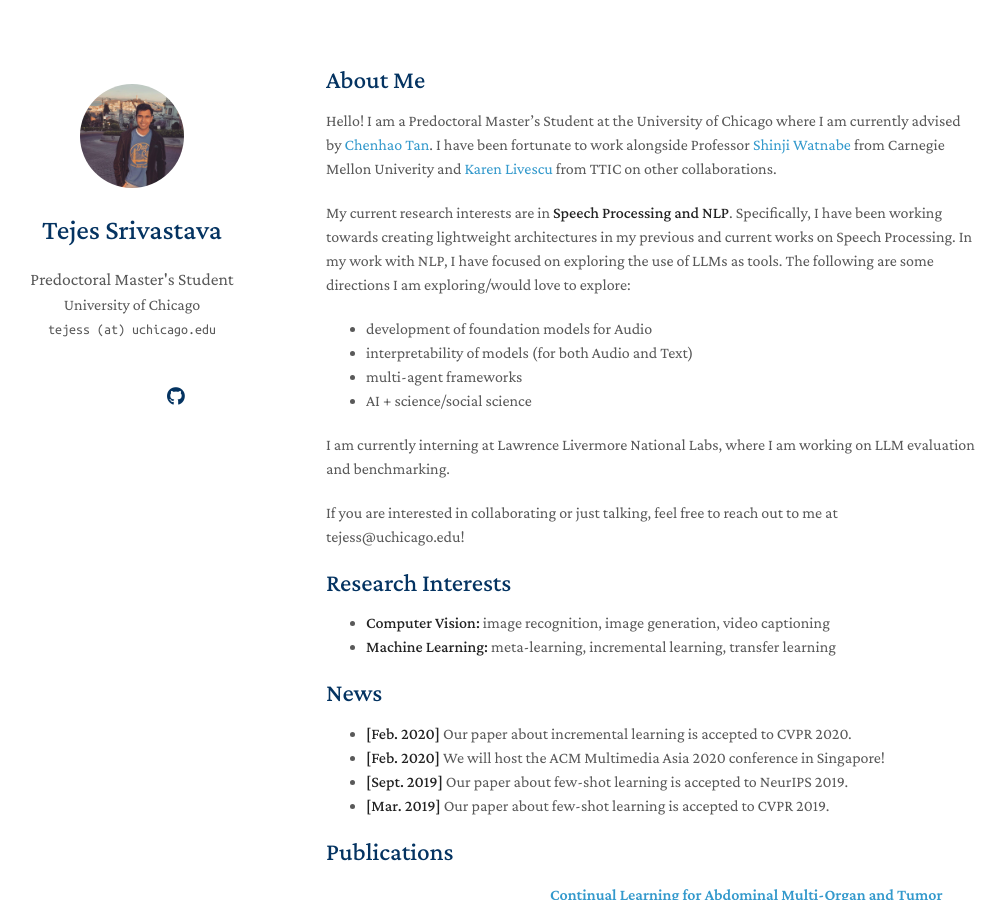
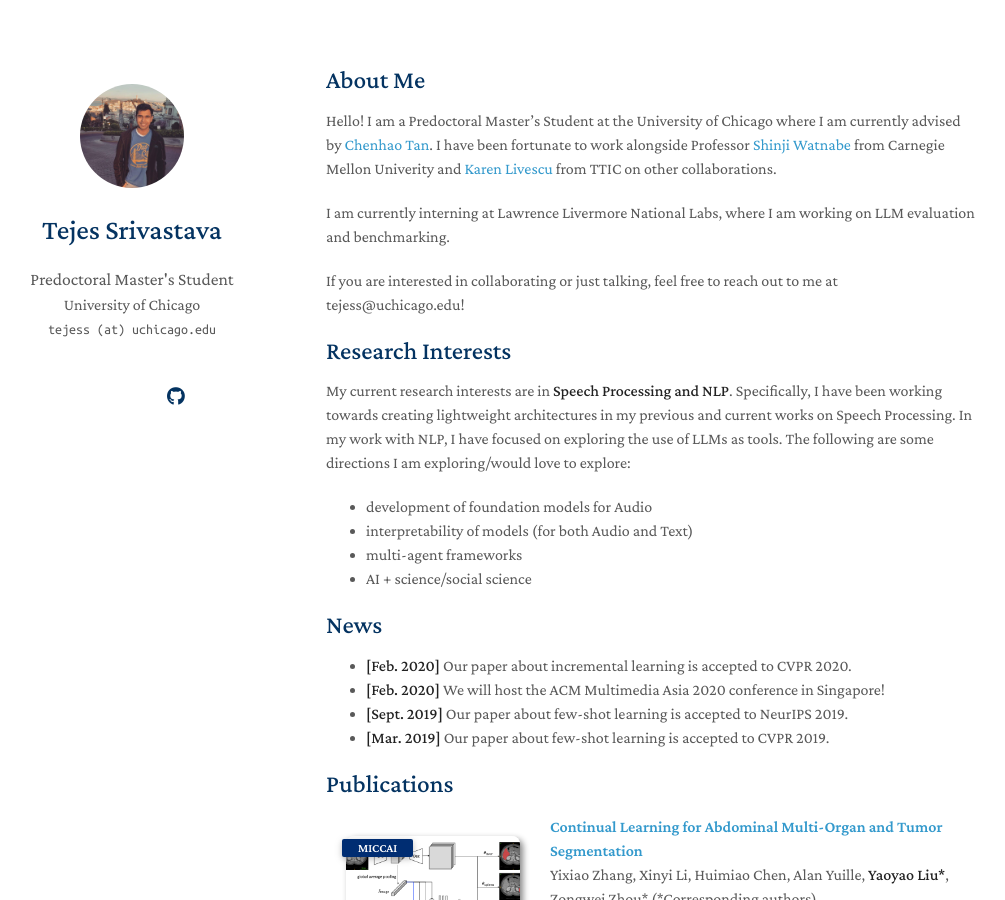
Before and after one commit to tejess/tejess.github.io, a Jekyll site: the page built from index.md, in a window 1280 px wide and 900 px high. Shown: the whole window, without its empty margins (144-1149 px from the left). Built offline with Jekyll 4.4.1, drawn with Linux system fonts in a browser that asks for light colours; a style sheet for code colours, icons or effects is not loaded; our own code applies the rules of GitHub Pages for plain Markdown files.

Commit message:
Update index.md

```diff
--- a/index.md
+++ b/index.md
@@ -6,20 +6,17 @@ layout: homepage
 
 Hello! I am a Predoctoral Master's Student at the University of Chicago where I am currently advised by [Chenhao Tan](https://chenhaot.com/). I have been fortunate to work alongside Professor [Shinji Watnabe](https://www.wavlab.org/) from Carnegie Mellon Univerity and [Karen Livescu](https://home.ttic.edu/~klivescu/) from TTIC on other collaborations.
 
-My current research interests are in **Speech Processing and NLP**. Specifically, I have been working towards creating lightweight architectures in my previous and current works on Speech Processing. In my work with NLP, I have focused on exploring the use of LLMs as tools. The following are some directions I am exploring/would love to explore:
-* development of foundation models for Audio
-* interpretability of models (for both Audio and Text)
-* multi-agent frameworks
-* AI + science/social science
-
 I am currently interning at Lawrence Livermore National Labs, where I am working on LLM evaluation and benchmarking.
 
 If you are interested in collaborating or just talking, feel free to reach out to me at tejess@uchicago.edu!
 
 ## Research Interests
 
-- **Computer Vision:** image recognition, image generation, video captioning
-- **Machine Learning:** meta-learning, incremental learning, transfer learning
+My current research interests are in **Speech Processing and NLP**. Specifically, I have been working towards creating lightweight architectures in my previous and current works on Speech Processing. In my work with NLP, I have focused on exploring the use of LLMs as tools. The following are some directions I am exploring/would love to explore:
+* development of foundation models for Audio
+* interpretability of models (for both Audio and Text)
+* multi-agent frameworks
+* AI + science/social science
 
 ## News
 
```
